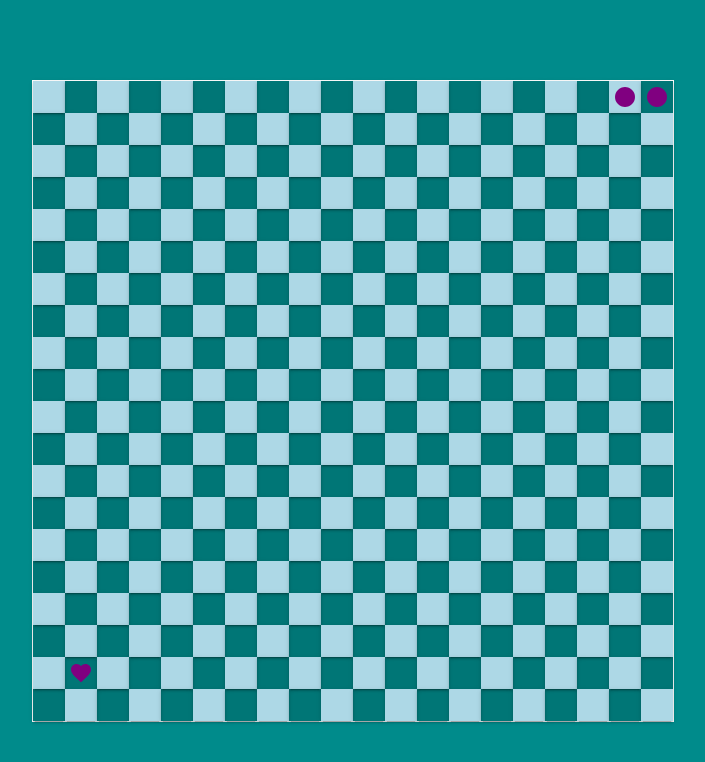
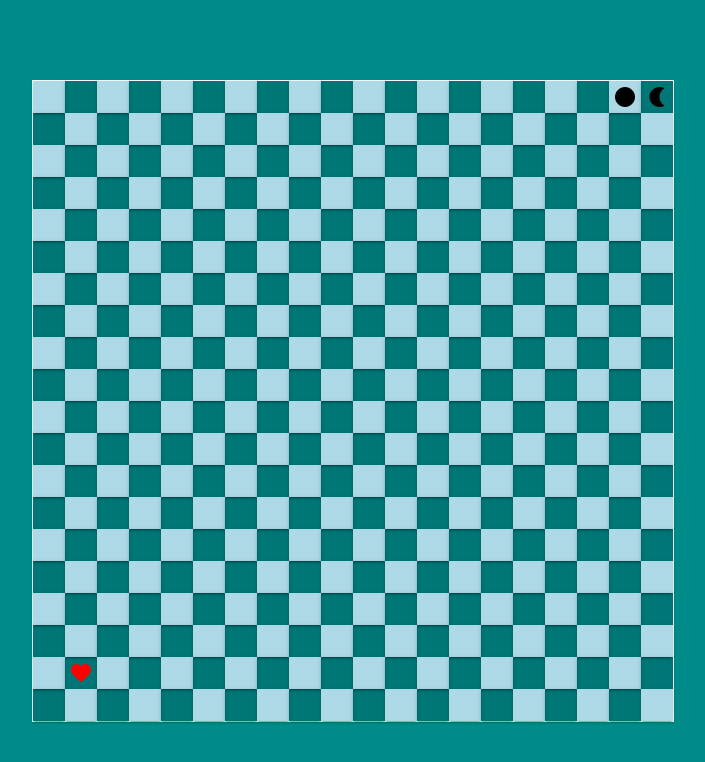
Before and after one commit to seanluong/snake, a React (Vite) app: page / in a window 1280 px wide. Shown: the top 762 px of the page, without its empty margins (287-992 px from the left). Built offline with nearby package versions, Linux system fonts and the light colour scheme.

Commit message:
Stylize snake parts

```diff
--- a/src/components/GameBoard.tsx
+++ b/src/components/GameBoard.tsx
@@ -2,10 +2,11 @@ import Paper from '@mui/material/Paper';
 import { Stack } from '@mui/system';
 import times from 'lodash/times';
 import { useGameStateContext } from '../context/GameStateContext';
-import { Coordinate, GameState, Snake } from '../types';
+import { Coordinate, Direction, MovementType, Snake, SnakePart } from '../types';
 import FavoriteIcon from '@mui/icons-material/Favorite';
 import CircleIcon from '@mui/icons-material/Circle';
-import Brightness2Icon from '@mui/icons-material/Brightness2';
+import RectangleIcon from '@mui/icons-material/Rectangle';
+import ModeNightIcon from '@mui/icons-material/ModeNight';
 
 export interface GameBoardProps {
     rowCount: number;
@@ -18,25 +19,99 @@ interface RowProps {
 }
 
 interface SnakeCellProps {
-    // rowIndex: number;
-    // columnIndex: number;
-    // position: "HEAD" | "TAIL" | "BODY";
-    // type: string;
+    snakePart: SnakePart;
+    direction: Direction;
 }
+
+const SNAKE_COLOR = "black";
 
 const isDarkCell = (rowIndex: number, columnIndex: number) => (rowIndex + columnIndex) % 2 === 0;
 
-const isSnakeBody = (rowIndex: number, columnIndex: number, snake: Snake) =>
-    snake.body.some((coordinate) => coordinate.rowIndex === rowIndex && coordinate.columnIndex === columnIndex);
+const snakePartAt = (rowIndex: number, columnIndex: number, snake: Snake) =>
+    snake.body.find((cell) => cell.coordinate.rowIndex === rowIndex && cell.coordinate.columnIndex === columnIndex);
 
 const isApple = (rowIndex: number, columnIndex: number, apples: Coordinate[]) =>
     apples.some((coordinate) => coordinate.rowIndex === rowIndex && coordinate.columnIndex === columnIndex);
 
-const SnakeCell = (props: SnakeCellProps) => {
+const SnakeHead = ({ direction }: { direction: Direction }) => {
+    let degree = 0;
+    if (direction === "UP") {
+        degree = 90;
+    } else if (direction === "DOWN") {
+        degree = -90;
+    } else if (direction === "LEFT") {
+        degree = 0;
+    } else if (direction === "RIGHT") {
+        degree = 180;
+    }
+    const sx = {
+        color: SNAKE_COLOR,
+        transform: `rotate(${degree}deg)`
+    };
+    return <ModeNightIcon sx={{
+        ...sx
+    }} />
+}
 
+const SnakeTail = ({ direction }: { direction: Direction }) => {
+    let degree = 0;
+    if (direction === "UP") {
+        degree = 180;
+    } else if (direction === "DOWN") {
+        degree = 0;
+    } else if (direction === "LEFT") {
+        degree = 90;
+    } else if (direction === "RIGHT") {
+        degree = -90;
+    }
+    const sx = {
+        color: SNAKE_COLOR,
+        transform: `rotate(${degree}deg)`
+    };
     return <CircleIcon sx={{
-        color: "purple"
-    }}/>
+        ...sx
+    }} />
+}
+
+const SnakeMiddle = ({ type }: { type: MovementType }) => {
+    let degree = 0;
+    if (type === "VERTICAL") {
+        degree = 90;
+    } else if (type === "HORIZONTAL") {
+        degree = 0;
+    } else if (type === "BOTTOM_LEFT_TOP_RIGHT") {
+        degree = -45;
+    } else if (type === "TOP_LEFT_BOTTOM_RIGHT") {
+        degree = 45;
+    }
+    const sx = {
+        color: SNAKE_COLOR,
+        transform: `rotate(${degree}deg)`
+    };
+    return <RectangleIcon sx={{
+        ...sx
+    }} />
+}
+
+const SnakeCell = ({ snakePart, direction }: SnakeCellProps) => {
+    const  { type, position } = snakePart;
+
+    if (position === "HEAD") {
+        return <SnakeHead direction={direction} />
+    }
+
+    if (position === "TAIL") {
+        return <SnakeTail direction={direction} />
+    }
+
+    if (type) {
+        return <SnakeMiddle type={type} />
+    }
+
+    const sx = {
+        color: SNAKE_COLOR
+    };
+    return <CircleIcon sx={sx} />
 }
 
 const Row = ({ values, rowIndex }: RowProps) => {
@@ -44,7 +119,7 @@ const Row = ({ values, rowIndex }: RowProps) => {
 
     const { snake, apples } = gameState;
 
-    const bgcolor = (gameState: GameState, rowIndex: number, columnIndex: number) => {
+    const bgcolor = (rowIndex: number, columnIndex: number) => {
         if (isDarkCell(rowIndex, columnIndex)) {
             return "lightblue";
         }
@@ -56,26 +131,26 @@ const Row = ({ values, rowIndex }: RowProps) => {
             flex: "1 1 2rem"
         }}>
         {
-            values.map((value, columnIndex) => {
-                const dark = isDarkCell(rowIndex, columnIndex);
+            values.map((_, columnIndex) => {
+                const snakePart = snakePartAt(rowIndex, columnIndex, snake);
                 return <Paper key={`column-${columnIndex}`}
                             elevation={2}
                             sx={{
                                 flex: "1 1 2rem",
-                                bgcolor: bgcolor(gameState, rowIndex, columnIndex),
+                                bgcolor: bgcolor(rowIndex, columnIndex),
                                 borderRadius: 0,
                                 display: "flex",
                                 justifyContent: "center",
                                 alignItems: "center",
                             }}>
                     {
-                        isSnakeBody(rowIndex, columnIndex, snake) &&
-                        <SnakeCell />
+                        snakePart &&
+                        <SnakeCell snakePart={snakePart} direction={snake.direction} />
                     }
                     {
                         isApple(rowIndex, columnIndex, apples) &&
                         <FavoriteIcon sx={{
-                            color: "purple"
+                            color: "red"
                         }}/>
                     }
                 </Paper>
--- a/src/context/GameStateContext.tsx
+++ b/src/context/GameStateContext.tsx
@@ -1,6 +1,6 @@
 import { createContext, PropsWithChildren, useContext, useReducer, useState } from "react";
 import { reducer } from "../reducer";
-import { Action, Coordinate, Direction, GameState, Snake } from "../types";
+import { Action, Coordinate, GameState, Snake, SnakePart } from "../types";
 
 interface GameStateContextType {
     gameState: GameState;
@@ -9,8 +9,14 @@ interface GameStateContextType {
 
 const SNAKE = {
     body: [
-        { rowIndex: 0, columnIndex: 0 } as Coordinate,
-        { rowIndex: 0, columnIndex: 1 } as Coordinate
+        {
+            coordinate: { rowIndex: 0, columnIndex: 0 },
+            type: "HORIZONTAL"
+        } as SnakePart,
+        {
+            coordinate: { rowIndex: 0, columnIndex: 1},
+            type: "HORIZONTAL"
+        } as SnakePart
     ],
     direction: "RIGHT",
 } as Snake;
--- a/src/reducer.ts
+++ b/src/reducer.ts
@@ -1,4 +1,4 @@
-import { Action, Coordinate, Direction, GameState, Snake } from "./types";
+import { Action, Coordinate, Direction, GameState, MovementType, Snake, SnakePart } from "./types";
 
 
 const directionToOffset = (direction: Direction): number[] => {
@@ -52,25 +52,70 @@ const spawnApples = (apples: Coordinate[], snakeBody: Coordinate[], rowCount: nu
 const sameCoordinate = (lhs: Coordinate, rhs: Coordinate) =>
     lhs.columnIndex === rhs.columnIndex && lhs.rowIndex === rhs.rowIndex;
 
+const partType = (before: SnakePart, after: SnakePart): MovementType => {
+    const rowOffset = before.coordinate.rowIndex - after.coordinate.rowIndex;
+    const columnOffset = before.coordinate.columnIndex - after.coordinate.columnIndex;
+    if (rowOffset === 0) {
+        return "HORIZONTAL";
+    } else if (columnOffset === 0) {
+        return "VERTICAL";
+    } else if (rowOffset * columnOffset > 0) {
+        return "TOP_LEFT_BOTTOM_RIGHT";
+    } else {
+        // rowOffset * columnOffset <>> 0
+        return "BOTTOM_LEFT_TOP_RIGHT";
+    }
+}
+
+const augmentSnakeBody = (parts: SnakePart[]) => {
+    parts.forEach((part, index) => {
+        let before: SnakePart;
+        let after: SnakePart;
+        if (index === 0) {
+            // TAIL
+            before = parts[index+1];
+            part.type = partType(before, part);
+            part.position = "TAIL";
+        } else if (index === parts.length - 1) {
+            // HEAD
+            after = parts[index-1];
+            part.type = partType(part, after);
+            part.position = "HEAD";
+        } else {
+            before = parts[index+1];
+            after = parts[index-1];
+            part.type = partType(before, after);
+            part.position = "MIDDLE";
+        }
+    });
+}
+
 const tick = (gameState: GameState): GameState => {
     const { snake, rowCount, columnCount } = gameState;
     const head = snakeHead(snake);
     const [dr, dc] = directionToOffset(snake.direction);
     const coor = {
-        rowIndex: head.rowIndex + dr,
-        columnIndex: head.columnIndex + dc,
+        rowIndex: head.coordinate.rowIndex + dr,
+        columnIndex: head.coordinate.columnIndex + dc,
     }
     let body = [...snake.body];
     let apples = [...gameState.apples];
-    if (isCoordinateInBoard(coor, rowCount, columnCount) && !isCoordinateInCollection(coor, snake.body)) {
+    const snakeCoors = snake.body.map((cell) => cell.coordinate);
+    if (isCoordinateInBoard(coor, rowCount, columnCount) && !isCoordinateInCollection(coor, snakeCoors)) {
         if (isCoordinateInCollection(coor, apples)) {
-            body.push(coor);
+            body.push({
+                coordinate: coor,
+            });
             apples = apples.filter((coordinate) => !sameCoordinate(coor, coordinate))
         } else {
             body = snake.body.slice(1);
-            body.push(coor);
+            body.push({
+                coordinate: coor,
+            });
         }
     }
+
+    augmentSnakeBody(body);
 
     return {
         ...gameState,
@@ -78,7 +123,7 @@ const tick = (gameState: GameState): GameState => {
             ...snake,
             body,
         },
-        apples: spawnApples(apples, body, rowCount, columnCount),
+        apples: spawnApples(apples, snakeCoors, rowCount, columnCount),
     };
 }
 
@@ -89,10 +134,10 @@ const changeDirection = (gameState: GameState, payload: { direction: Direction }
     let { direction } = payload;
     const [dr, dc] = directionToOffset(direction);
     const nextCoor = {
-        rowIndex: head.rowIndex + dr,
-        columnIndex: head.columnIndex + dc,
+        rowIndex: head.coordinate.rowIndex + dr,
+        columnIndex: head.coordinate.columnIndex + dc,
     }
-    if (nextCoor.rowIndex === beforeHead.rowIndex && nextCoor.columnIndex === beforeHead.columnIndex) {
+    if (nextCoor.rowIndex === beforeHead.coordinate.rowIndex && nextCoor.columnIndex === beforeHead.coordinate.columnIndex) {
         direction = snake.direction;
     }
     return {
```
Also changed, not shown: src/types.ts (+9 -1 lines).
